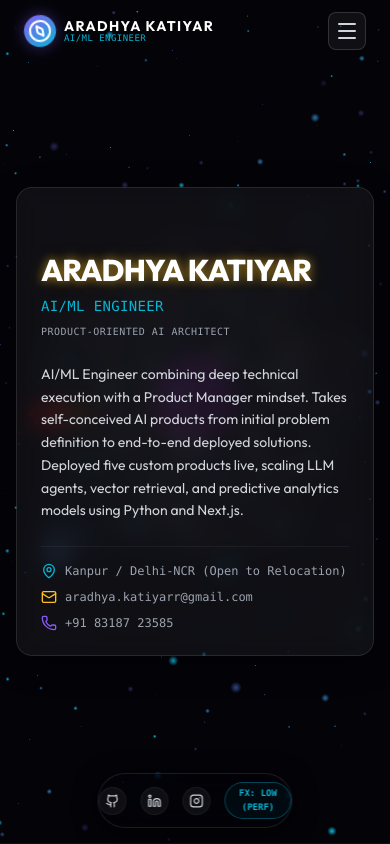
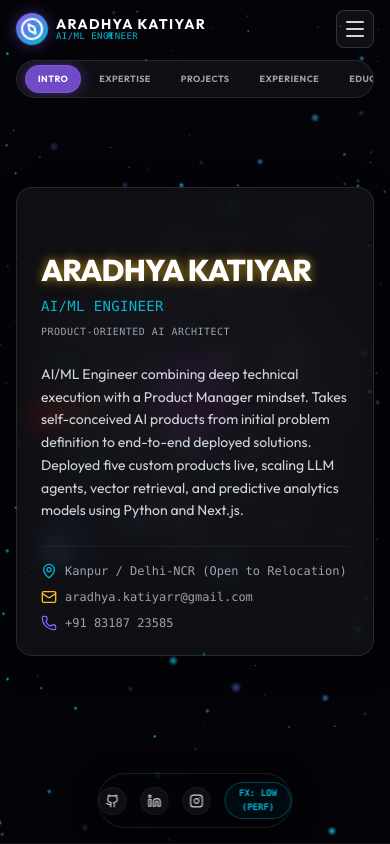
Before and after one commit to aradhyakatiyarr/cosmic-portfolio, a React (Vite) app: page / in a window 390 px wide. Built offline with nearby package versions, Linux system fonts and the light colour scheme.

Commit message:
add horizontally scrollable mobile nav pills to HUD

```diff
--- a/src/components/ui/HUD.tsx
+++ b/src/components/ui/HUD.tsx
@@ -62,10 +62,10 @@ export const HUD: React.FC<HUDProps> = ({ currentSection, onNavigate, fxEnabled,
   return (
     <>
       {/* Top Glassmorphic Navigation HUD */}
-      <header className={`fixed top-0 left-0 w-full z-40 transition-all duration-500 px-6 py-3 ${
+      <header className={`fixed top-0 left-0 w-full z-40 transition-all duration-500 px-4 md:px-6 py-2.5 md:py-3 flex flex-col md:block gap-2.5 ${
         scrolled ? 'bg-space-deep/60 backdrop-blur-md border-b border-white/5' : 'bg-transparent'
       }`}>
-        <div className="max-w-7xl mx-auto flex items-center justify-between pointer-events-auto">
+        <div className="max-w-7xl mx-auto w-full flex items-center justify-between pointer-events-auto">
           {/* Logo */}
           <div className="flex items-center gap-2 cursor-pointer" onClick={() => handleLinkClick('core')}>
             <div className="w-8 h-8 rounded-full bg-gradient-to-tr from-space-accent to-space-cyan flex items-center justify-center shadow-[0_0_15px_rgba(139,92,246,0.4)] animate-spin-slow">
@@ -144,6 +144,25 @@ export const HUD: React.FC<HUDProps> = ({ currentSection, onNavigate, fxEnabled,
           >
             {isOpen ? <X className="w-4.5 h-4.5" /> : <Menu className="w-4.5 h-4.5" />}
           </button>
+        </div>
+
+        {/* Mobile Nav Tabs Row (Phone/Tablet only) */}
+        <div className="w-full flex justify-center md:hidden overflow-x-auto scrollbar-none py-0.5 pointer-events-auto">
+          <nav className="flex items-center gap-1.5 px-2 py-1 rounded-full bg-white/5 border border-white/10 backdrop-blur-md overflow-x-auto scrollbar-none max-w-full shrink-0">
+            {navItems.map((item) => (
+              <button
+                key={item.id}
+                onClick={() => handleLinkClick(item.id)}
+                className={`px-3 py-1.5 rounded-full text-[9px] font-bold uppercase tracking-wider transition-all duration-300 cursor-pointer whitespace-nowrap shrink-0 ${
+                  currentSection === item.id
+                    ? 'bg-space-accent/80 text-white shadow-[0_0_15px_rgba(139,92,246,0.4)] border border-space-accent/50'
+                    : 'text-gray-400 hover:text-white'
+                }`}
+              >
+                {item.label}
+              </button>
+            ))}
+          </nav>
         </div>
       </header>
 
--- a/src/index.css
+++ b/src/index.css
@@ -111,3 +111,13 @@ body {
   box-shadow: 0 0 10px rgba(139, 92, 246, 0.15);
   outline: none;
 }
+
+/* Hide scrollbar for Chrome, Safari and Opera */
+.scrollbar-none::-webkit-scrollbar {
+  display: none;
+}
+/* Hide scrollbar for IE, Edge and Firefox */
+.scrollbar-none {
+  -ms-overflow-style: none;  /* IE and Edge */
+  scrollbar-width: none;  /* Firefox */
+}
```
